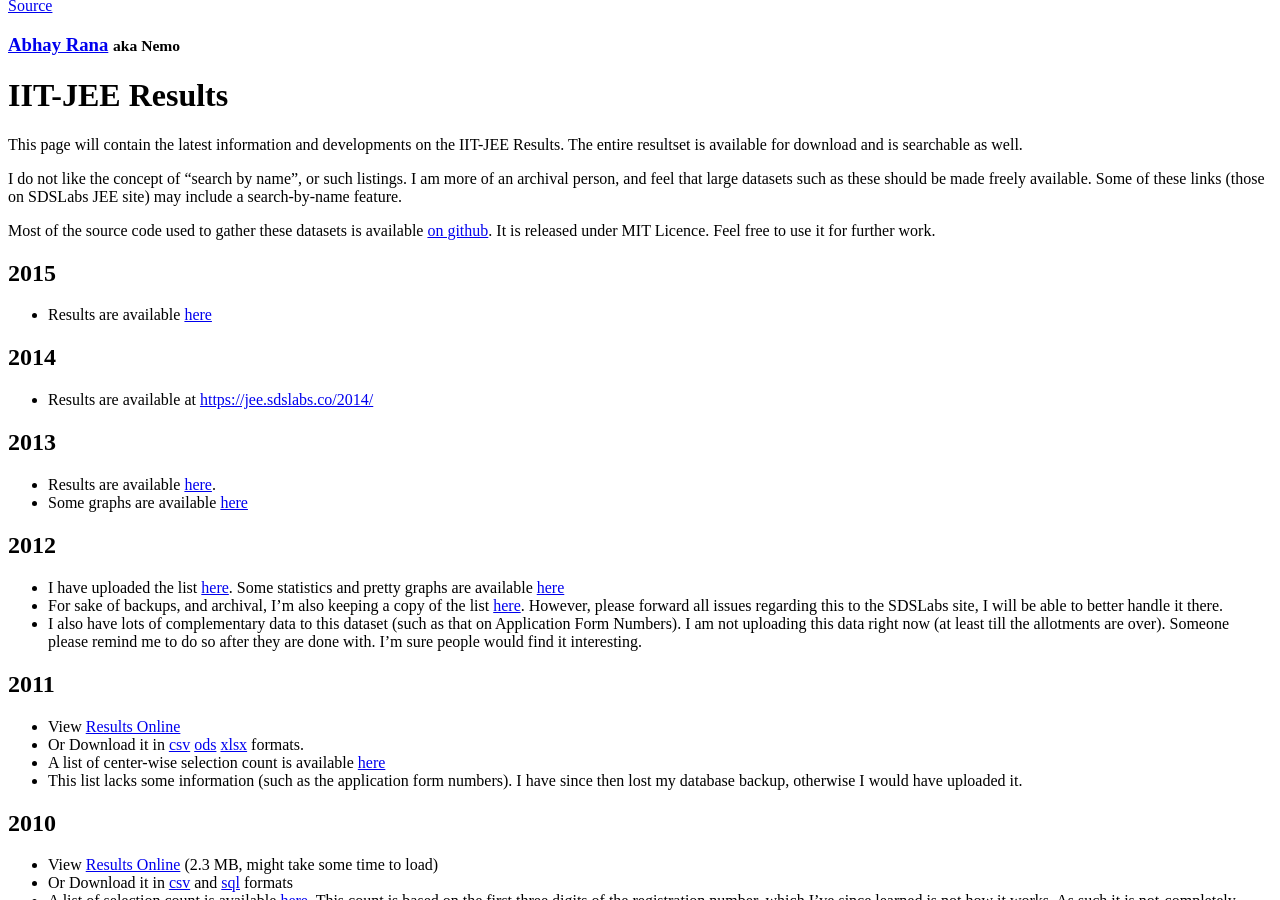
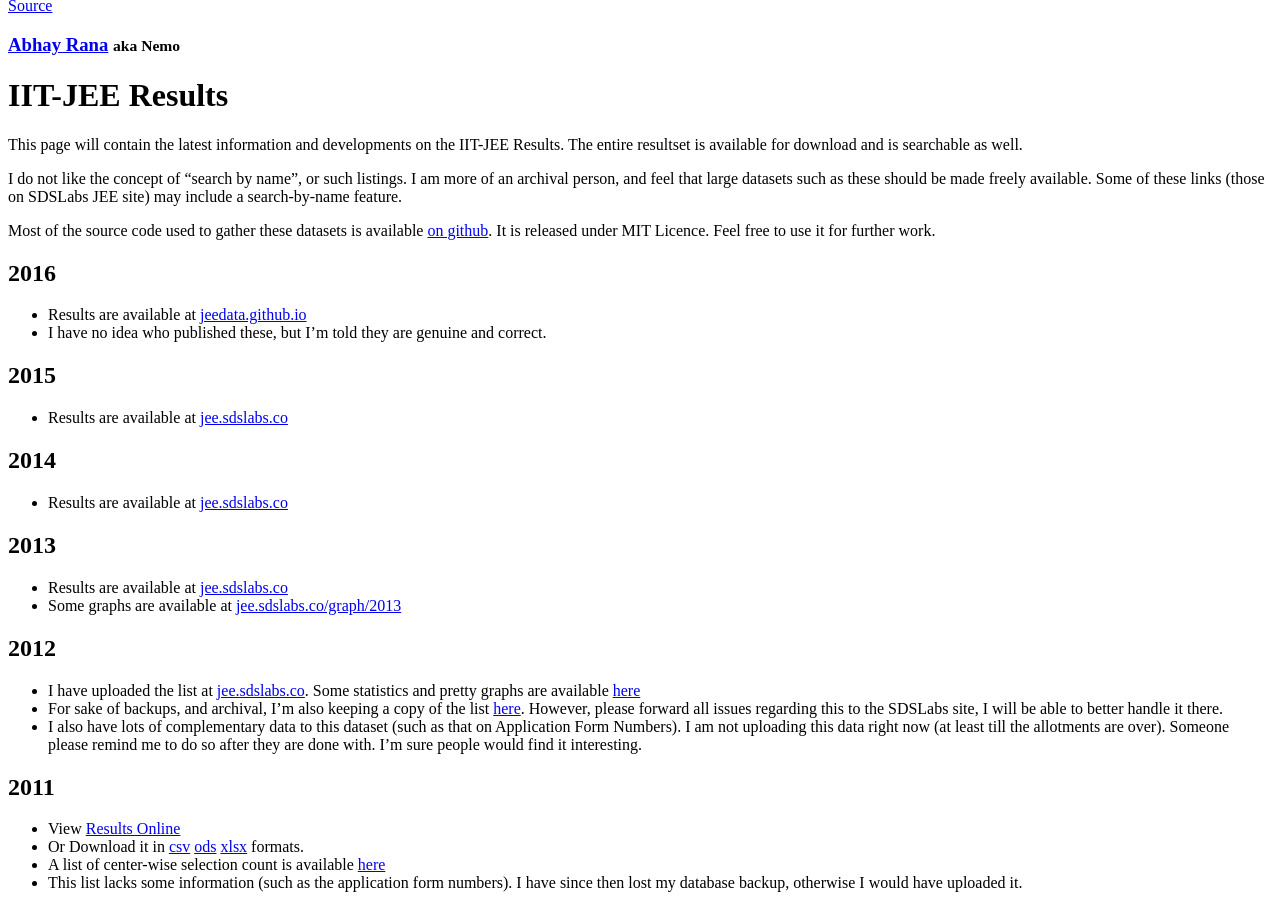
Before and after one commit to captn3m0/captn3m0.github.com, a Jekyll site: the page built from projects/iitjee/index.md, in a window 1280 px wide and 900 px high, scrolled down 302 px. Built offline with Jekyll 4.4.1, drawn with Linux system fonts in a browser that asks for light colours.

Commit message:
Fixes iitjee links

```diff
--- a/projects/iitjee/index.md
+++ b/projects/iitjee/index.md
@@ -10,22 +11,27 @@ SDSLabs JEE site) may include a search-by-name feature.
 
 Most of the source code used to gather these datasets is available [on github](https://github.com/captn3m0/iitjee/). It is released under MIT Licence. Feel free to use it for further work.
 
+## 2016
+
+* Results are available at [jeedata.github.io](https://jeedata.github.io/mains2016)
+* I have no idea who published these, but I'm told they are genuine and correct.
+
 ## 2015
 
-* Results are available [here](https://jee.sdslabs.co/index2.html)
+* Results are available at [jee.sdslabs.co](https://jee.sdslabs.co/index2.html)
 
 ## 2014
 
-* Results are available at <https://jee.sdslabs.co/2014/>
+* Results are available at [jee.sdslabs.co](https://jee.sdslabs.co/2014/)
 
 ## 2013
 
-* Results are available [here](https://jee.sdslabs.co/2013/).
-* Some graphs are available [here](https://jee.sdslabs.co/graph/2013.html)
+* Results are available at [jee.sdslabs.co](https://jee.sdslabs.co/2013/)
+* Some graphs are available at [jee.sdslabs.co/graph/2013](https://jee.sdslabs.co/graph/2013.html)
 
 ## 2012
 
-* I have uploaded the list [here](https://jee.sdslabs.co/2012/). Some statistics and pretty graphs are available [here](https://jee.sdslabs.co/2012/graph/)
+* I have uploaded the list at [jee.sdslabs.co](https://jee.sdslabs.co/2012/). Some statistics and pretty graphs are available [here](https://jee.sdslabs.co/2012/graph/)
 * For sake of backups, and archival, I'm also keeping a copy of the list [here](2012.html). However, please forward all issues regarding this to the SDSLabs site, I will be able to better handle it there.
 * I also have lots of complementary data to this dataset (such as that on Application Form Numbers). I am not uploading this data right now (at least till the allotments are over). Someone please remind me to do so after they are done with. I'm sure people would find it interesting.
 
```
Also changed, not shown: other parts of projects/iitjee/index.md (+1 -0 lines), pages/index.md (+1 -0 lines).
